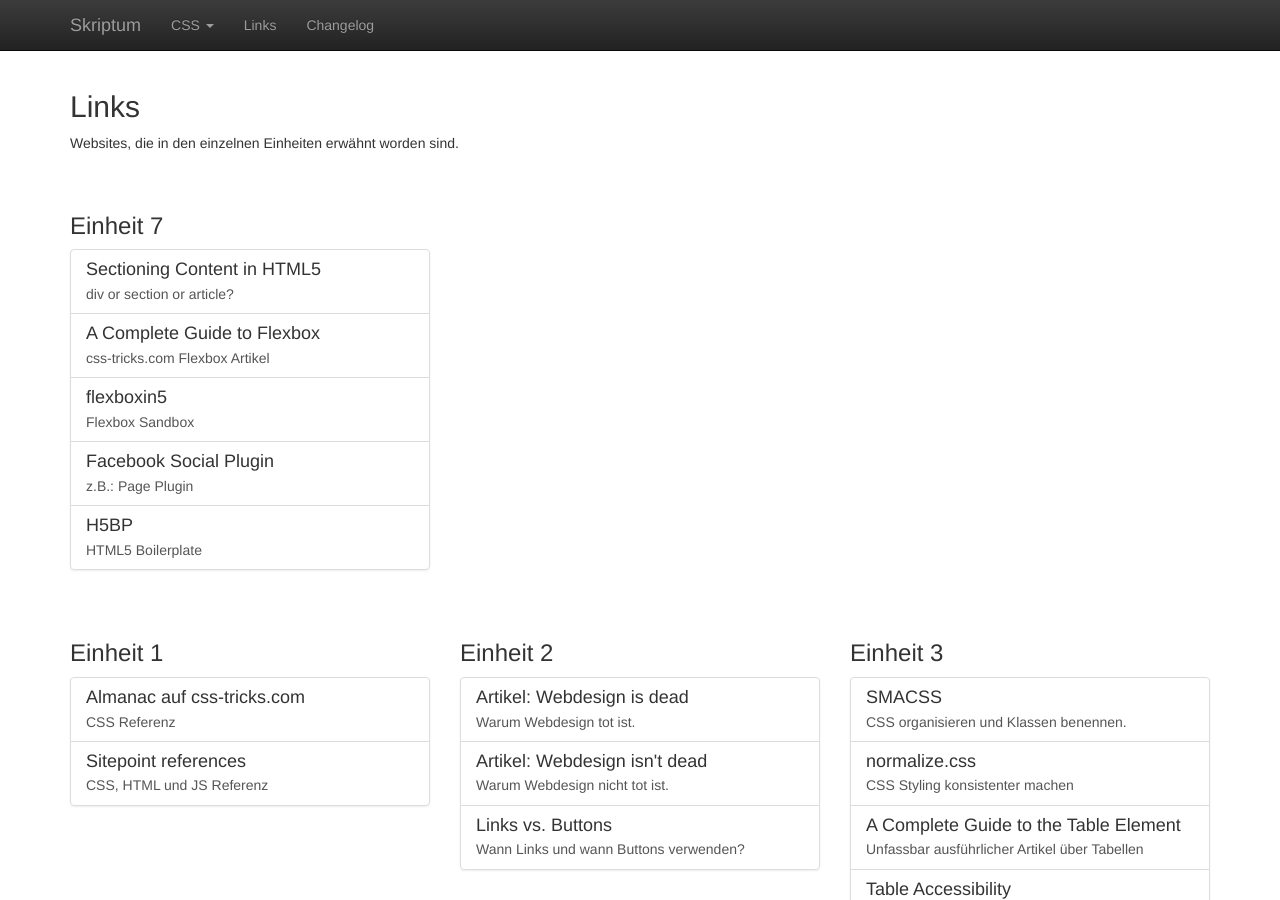
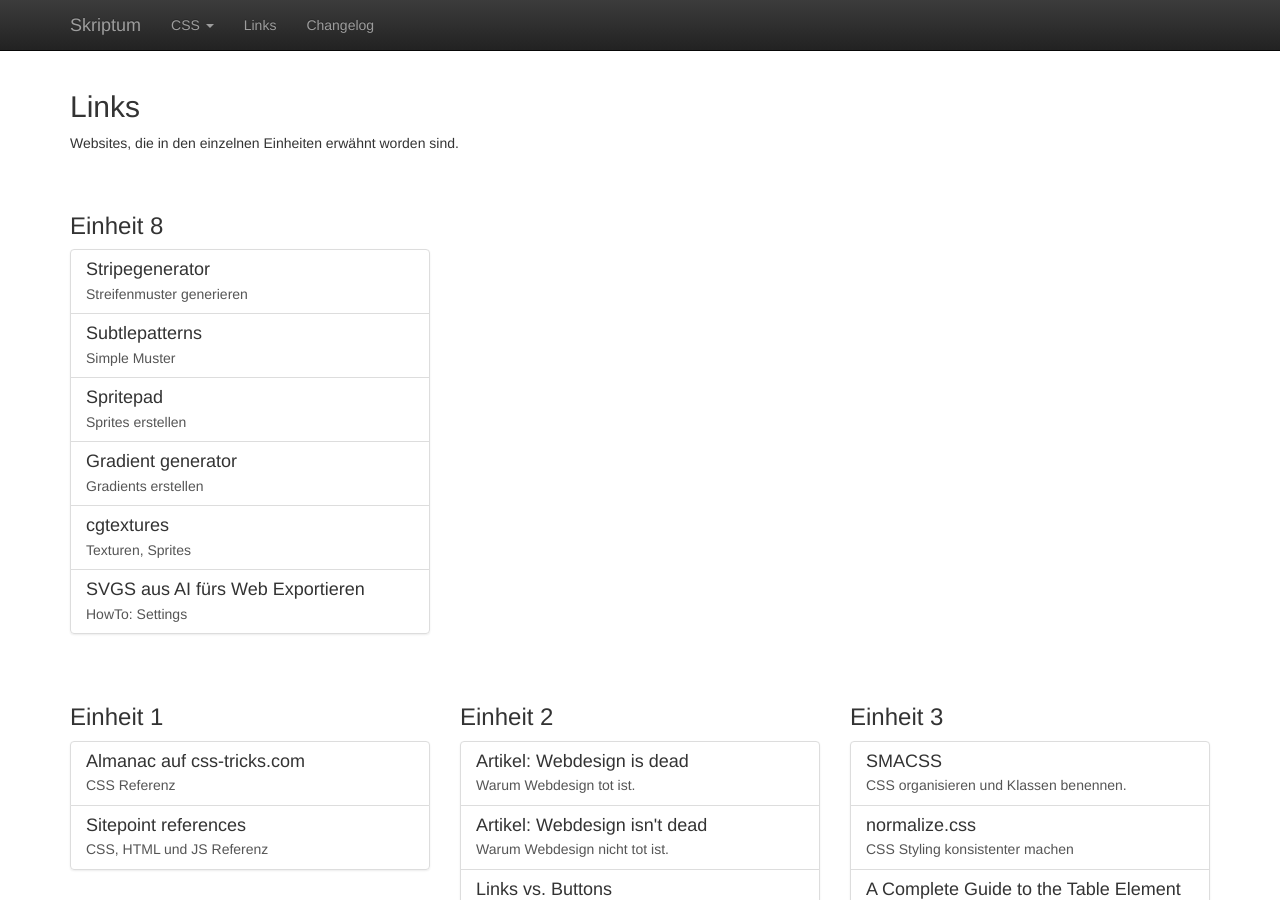
Before and after one commit to matuzo/skriptum, a Jekyll site: the page built from links/index.html, in a window 1280 px wide and 900 px high. Built offline with Jekyll 4.4.1, drawn with Linux system fonts in a browser that asks for light colours; nearby versions of some CDN libraries; some of the changed text lies outside the part shown.

Commit message:
update links

```diff
--- a/links/index.html
+++ b/links/index.html
@@ -8,38 +8,45 @@
 		Websites, die in den einzelnen Einheiten erwähnt worden sind.
 	</p>
 
+	<!--
+		<a href="" class="list-group-item">
+			<h4 class="list-group-item-heading"></h4>
+			<p class="list-group-item-text"></p>
+		</a>
+	-->
+
 	<div class="row">
 
 		<div class="col-sm-4">
-			<h3>Einheit 7</h3>
+			<h3>Einheit 8</h3>
 
 			<div class="list-group">
-				<a href="http://bitsofco.de/2015/sectioning-content-in-html5/" class="list-group-item">
-					<h4 class="list-group-item-heading">Sectioning Content in HTML5</h4>
-					<p class="list-group-item-text">div or section or article?</p>
+
+				<a href="http://www.stripegenerator.com/" class="list-group-item">
+					<h4 class="list-group-item-heading">Stripegenerator</h4>
+					<p class="list-group-item-text">Streifenmuster generieren</p>
+				</a>
+				<a href="http://subtlepatterns.com/" class="list-group-item">
+					<h4 class="list-group-item-heading">Subtlepatterns</h4>
+					<p class="list-group-item-text">Simple Muster</p>
+				</a>
+				<a href="http://spritepad.wearekiss.com/" class="list-group-item">
+					<h4 class="list-group-item-heading">Spritepad</h4>
+					<p class="list-group-item-text">Sprites erstellen</p>
+				</a>
+				<a href="http://www.colorzilla.com/gradient-editor/" class="list-group-item">
+					<h4 class="list-group-item-heading">Gradient generator</h4>
+					<p class="list-group-item-text">Gradients erstellen</p>
 				</a>
 
-				<a href="https://css-tricks.com/snippets/css/a-guide-to-flexbox/" class="list-group-item">
-					<h4 class="list-group-item-heading">A Complete Guide to Flexbox</h4>
-					<p class="list-group-item-text">css-tricks.com Flexbox Artikel</p>
+				<a href="http://www.cgtextures.com/" class="list-group-item">
+					<h4 class="list-group-item-heading">cgtextures</h4>
+					<p class="list-group-item-text">Texturen, Sprites</p>
 				</a>
-
-				<a href="http://www.flexboxin5.com/" class="list-group-item">
-					<h4 class="list-group-item-heading">flexboxin5</h4>
-					<p class="list-group-item-text">Flexbox Sandbox</p>
+				<a href="http://www.adobe.com/inspire/2013/09/exporting-svg-illustrator.html" class="list-group-item">
+					<h4 class="list-group-item-heading">SVGS aus AI fürs Web Exportieren</h4>
+					<p class="list-group-item-text">HowTo: Settings</p>
 				</a>
-
-				<a href="https://developers.facebook.com/docs/plugins/page-plugin" class="list-group-item">
-					<h4 class="list-group-item-heading">Facebook Social Plugin</h4>
-					<p class="list-group-item-text">z.B.: Page Plugin</p>
-				</a>
-
-				<a href="https://html5boilerplate.com/" class="list-group-item">
-					<h4 class="list-group-item-heading">H5BP</h4>
-					<p class="list-group-item-text">HTML5 Boilerplate</p>
-				</a>
-
-
 			</div>
 		</div>	<!-- /.col-sm-4 -->
 	</div> <!-- /.row -->
@@ -192,6 +199,9 @@
 
 			</div>
 
+		</div>	<!-- /.col-sm-4 -->
+
+		<div class="col-sm-4">
 			<h3>Einheit 6</h3>
 
 			<div class="list-group">
@@ -217,3 +227,39 @@
 			</div>
 		</div>
 	</div> <!-- /.row -->
+
+	<div class="row">
+
+		<div class="col-sm-4">
+			<h3>Einheit 7</h3>
+
+			<div class="list-group">
+				<a href="http://bitsofco.de/2015/sectioning-content-in-html5/" class="list-group-item">
+					<h4 class="list-group-item-heading">Sectioning Content in HTML5</h4>
+					<p class="list-group-item-text">div or section or article?</p>
+				</a>
+
+				<a href="https://css-tricks.com/snippets/css/a-guide-to-flexbox/" class="list-group-item">
+					<h4 class="list-group-item-heading">A Complete Guide to Flexbox</h4>
+					<p class="list-group-item-text">css-tricks.com Flexbox Artikel</p>
+				</a>
+
+				<a href="http://www.flexboxin5.com/" class="list-group-item">
+					<h4 class="list-group-item-heading">flexboxin5</h4>
+					<p class="list-group-item-text">Flexbox Sandbox</p>
+				</a>
+
+				<a href="https://developers.facebook.com/docs/plugins/page-plugin" class="list-group-item">
+					<h4 class="list-group-item-heading">Facebook Social Plugin</h4>
+					<p class="list-group-item-text">z.B.: Page Plugin</p>
+				</a>
+
+				<a href="https://html5boilerplate.com/" class="list-group-item">
+					<h4 class="list-group-item-heading">H5BP</h4>
+					<p class="list-group-item-text">HTML5 Boilerplate</p>
+				</a>
+
+
+			</div>
+		</div>	<!-- /.col-sm-4 -->
+	</div> <!-- /.row -->
```
Also changed, not shown: 1 other file.
